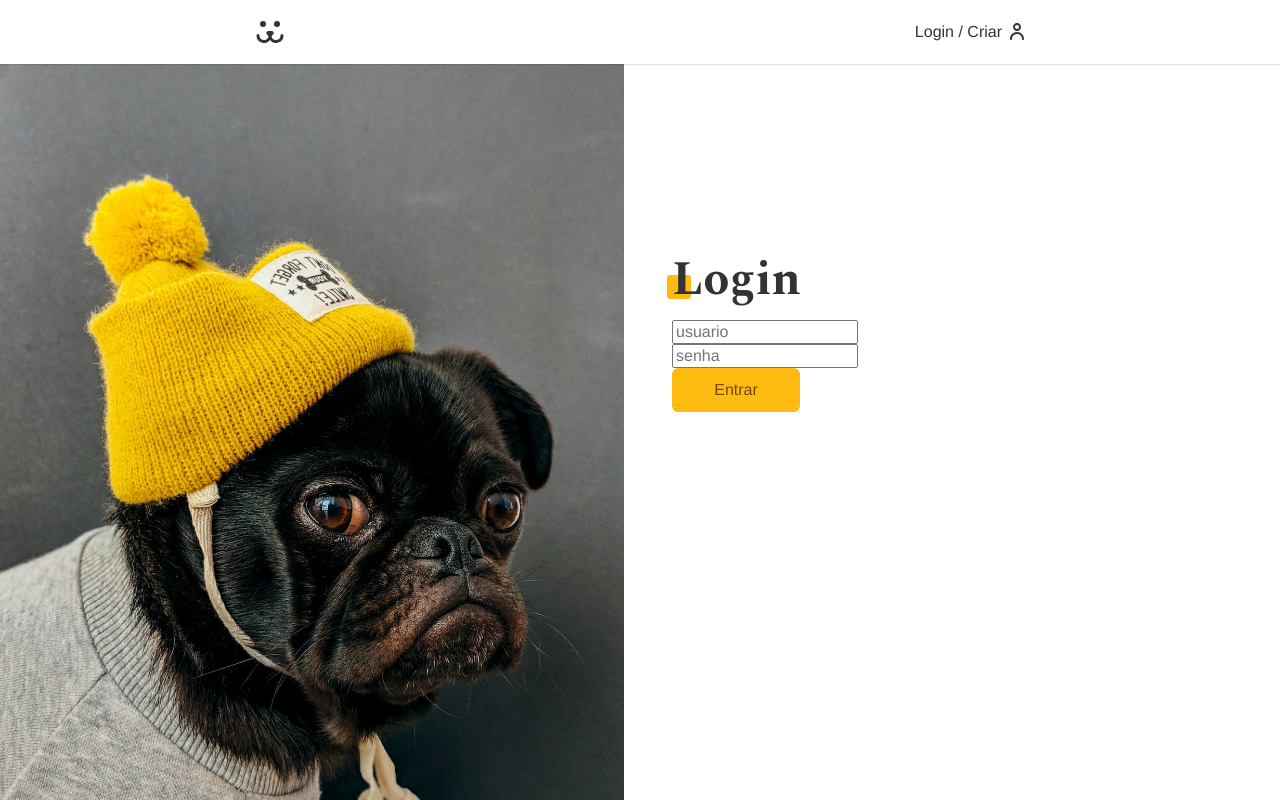
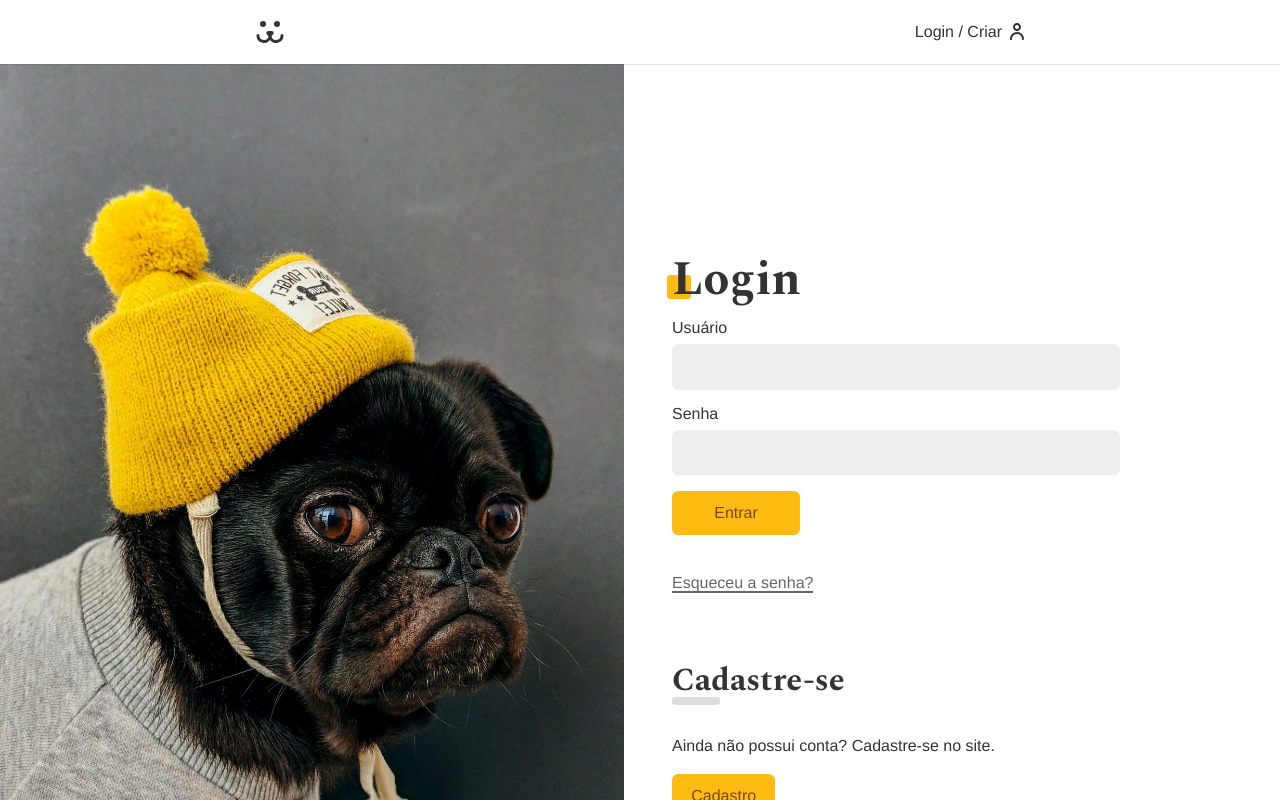
Before and after one commit to lemartins07/dogs-nextjs, a Next.js app: page /login in a window 1280 px wide. Shown: the top 800 px of the page. Built offline with nearby package versions, Linux system fonts and the light colour scheme.

Commit message:
612 - Login estilos

```diff
--- a/src/app/globals.css
+++ b/src/app/globals.css
@@ -103,3 +103,28 @@
 .VictoryContainer {
   height: initial !important;
 }
+
+.button {
+  font-size: 1rem;
+  font-family: var(--type-first);
+  cursor: pointer;
+  border: none;
+  border-radius: 0.4rem;
+  background: #fb1;
+  color: #764701;
+  min-width: 8rem;
+  padding: 0.8rem 1.2rem;
+  box-sizing: border-box;
+  transition: 0.1s;
+}
+
+.button:hover,
+.button:focus {
+  outline: none;
+  box-shadow: 0 0 0 3px #fea, 0 0 0 4px #fb1;
+}
+
+.button:disabled {
+  opacity: 0.5;
+  cursor: wait;
+}
--- /dev/null
+++ b/src/components/ErrorMessage/error-message.module.css
@@ -0,0 +1,4 @@
+.error {
+  color: #f31;
+  margin: 1rem 0;
+}
--- /dev/null
+++ b/src/components/ErrorMessage/index.tsx
@@ -0,0 +1,8 @@
+import styles from './error-message.module.css'
+
+type ErrorMessageProps = { error: string }
+
+export default function ErrorMessage({ error }: ErrorMessageProps) {
+  if (error === '') return null
+  return <p className={styles.error}>{error}</p>
+}
--- a/src/components/LoginForm/index.tsx
+++ b/src/components/LoginForm/index.tsx
@@ -3,6 +3,11 @@
 import login from '@/actions/login'
 import { useFormState, useFormStatus } from 'react-dom'
 import Button from '../Button'
+import styles from './login-form.module.css'
+import { useEffect } from 'react'
+import ErrorMessage from '../ErrorMessage'
+import Link from 'next/link'
+import Input from '../Input'
 
 function FormButton() {
   const { pending } = useFormStatus()
@@ -19,14 +24,30 @@
     data: null,
   })
 
+  useEffect(() => {
+    if (state.ok) window.location.href = '/conta'
+  }, [state.ok])
+
   return (
     <>
-      <form action={action}>
-        <input type="text" name="username" placeholder="usuario" />
-        <input type="password" name="password" placeholder="senha" />
+      <form action={action} className={styles.form}>
+        <Input label="Usuário" type="text" name="username" />
+        <Input label="Senha" type="password" name="password" />
+        <ErrorMessage error={state.error} />
         <FormButton />
         <p>{state.error}</p>
       </form>
+
+      <Link className={styles.perdeu} href="/login/perdeu">
+        Esqueceu a senha?
+      </Link>
+      <div className={styles.cadastro}>
+        <h2 className={styles.subtitle}>Cadastre-se</h2>
+        <p>Ainda não possui conta? Cadastre-se no site.</p>
+        <Link className="button" href="/login/criar">
+          Cadastro
+        </Link>
+      </div>
     </>
   )
 }
--- /dev/null
+++ b/src/components/LoginForm/login-form.module.css
@@ -0,0 +1,43 @@
+.form {
+  margin-bottom: 2rem;
+}
+
+.perdeu {
+  display: inline-block;
+  color: #666;
+  padding: 0.5rem 0;
+  line-height: 1;
+}
+
+.perdeu::after {
+  content: '';
+  height: 2px;
+  width: 100%;
+  background: currentColor;
+  display: block;
+}
+
+.cadastro {
+  margin-top: 4rem;
+  margin-bottom: 4rem;
+}
+
+.cadastro p {
+  margin-top: 2rem;
+  margin-bottom: 2rem;
+}
+
+.subtitle {
+  font-family: var(--type-second);
+  line-height: 1;
+  font-size: 2rem;
+}
+
+.subtitle::after {
+  content: '';
+  display: block;
+  background: #ddd;
+  height: 0.5rem;
+  width: 3rem;
+  border-radius: 0.2rem;
+}
```
